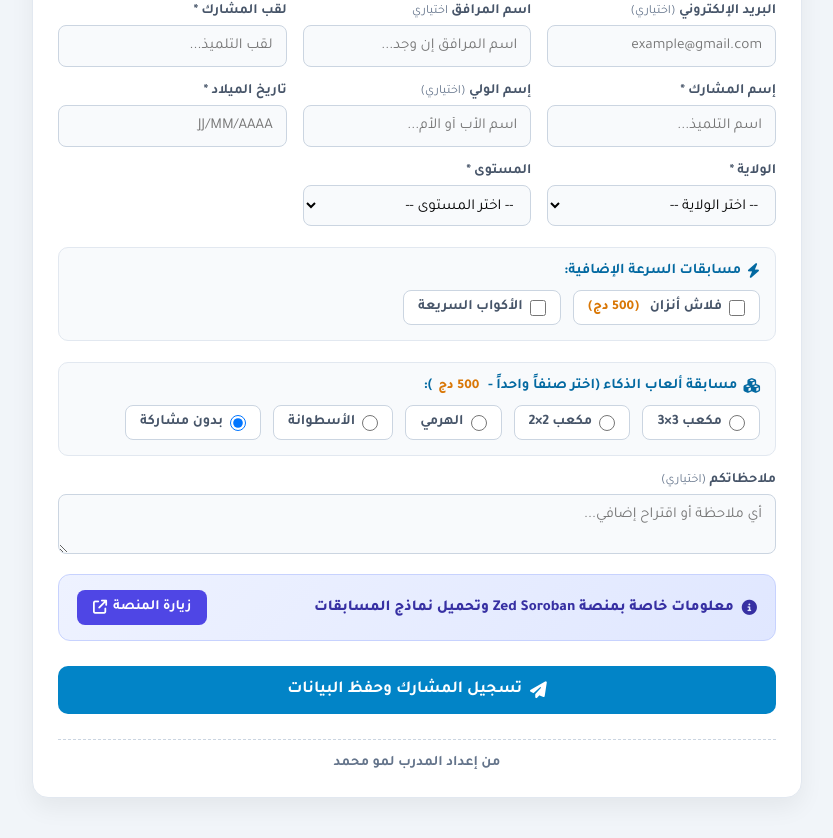
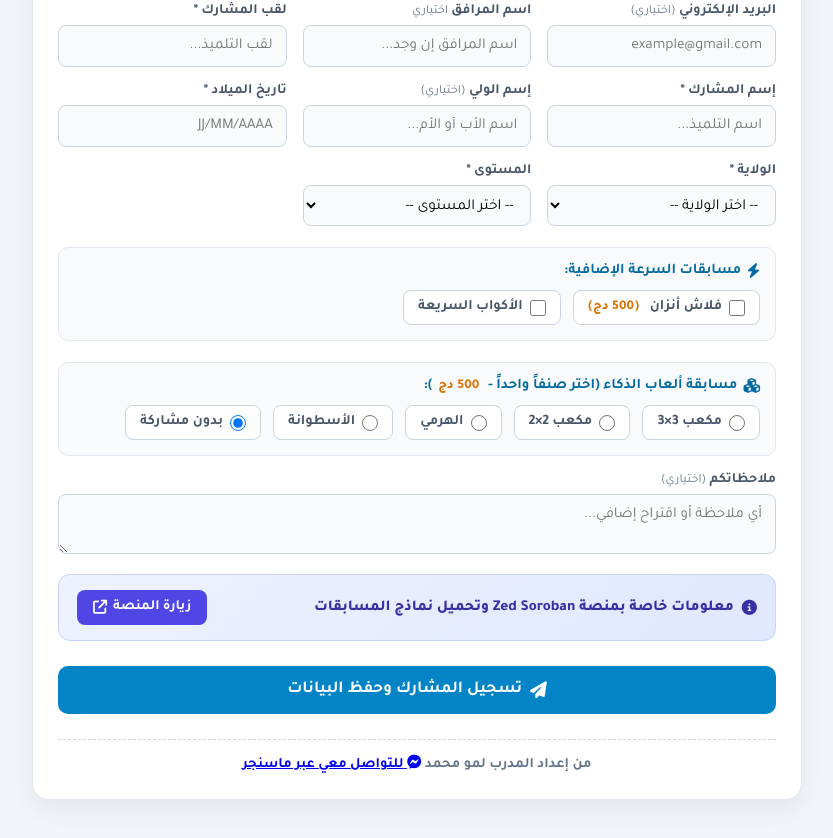
Before and after one commit to mmo176amed-afk/BabSahra, a plain HTML site: page index.html in a window 1280 px wide. Shown: the part 395-1233 px from the top of the page, without its empty margins (223-1056 px from the left). Drawn offline with Linux system fonts and the light colour scheme.

Commit message:
Update index.html

```diff
--- a/index.html
+++ b/index.html
@@ -370,8 +370,12 @@
             <div id="errorMsg" class="error-box"></div>
 
             <div class="footer-credit">
-                من إعداد المدرب لمو محمد
-            </div>
+    <span>من إعداد المدرب لمو محمد</span>
+    <a href="https://m.me/mohamed.lemmou.7" target="_blank" class="messenger-link">
+        <i class="fa-brands fa-facebook-messenger"></i>
+        <span>للتواصل معي عبر ماسنجر </span>
+    </a>
+     </div>
         </div>
     </div>
 
```
